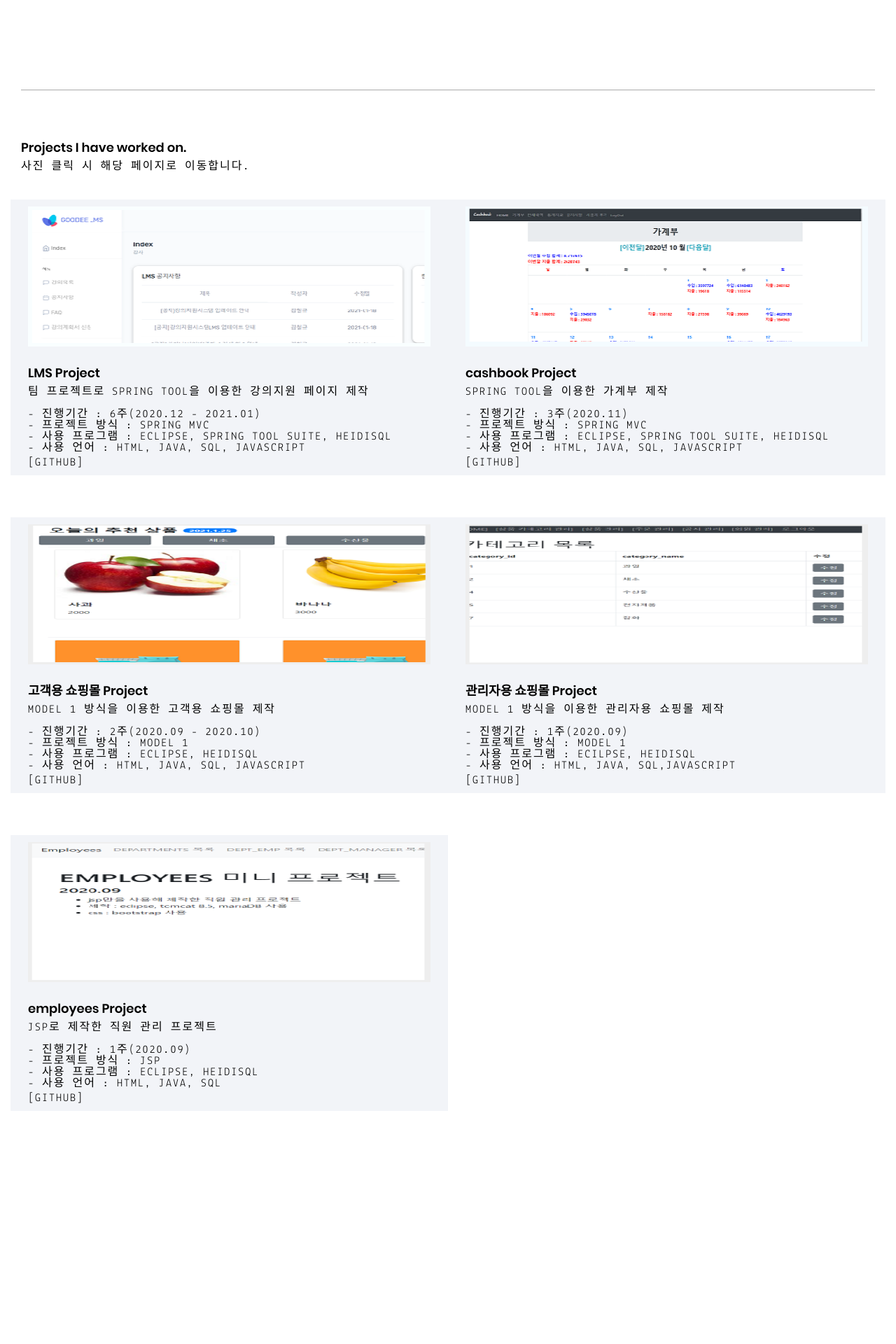
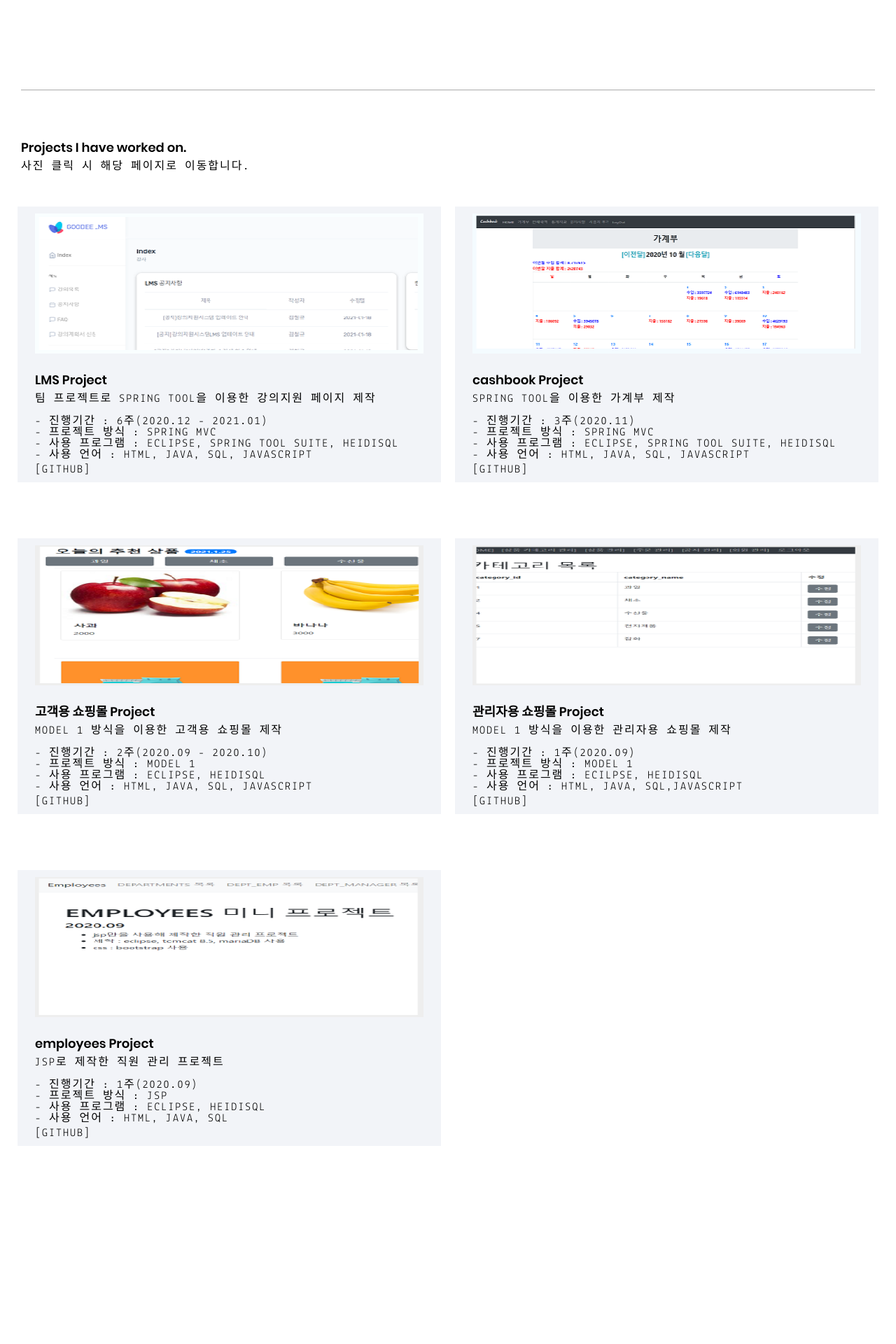
Before and after one commit to heairin1008/heairin1008.github.io, a Jekyll site: the page built from index.html, in a window 1280 px wide. Shown: the part 765-2685 px from the top of the page at 70% size. Built offline with Jekyll 4.4.1, drawn with Linux system fonts in a browser that asks for light colours; before the commit the page ends 2636 px from its top, so only the background shows below that.

Commit message:
Update index.html

```diff
--- a/index.html
+++ b/index.html
@@ -101,7 +101,7 @@
 				<ul class="projects-list">
 					{% for item in site.categories.projects reversed %}
 						<li>
-							<div style="background-color:#f2f4f8; padding:10px;">
+							<div style="background-color:#f2f4f8; padding:10px; margin:10px;">
 							<a href="{{item.project.goUrl}}" target="_blank">
 								<div class="img-wrapper">
 									<img id="img" src="{{ item.project.logo | prepend: site.baseurl }}" alt="{{ item.project.title }}" />
```
